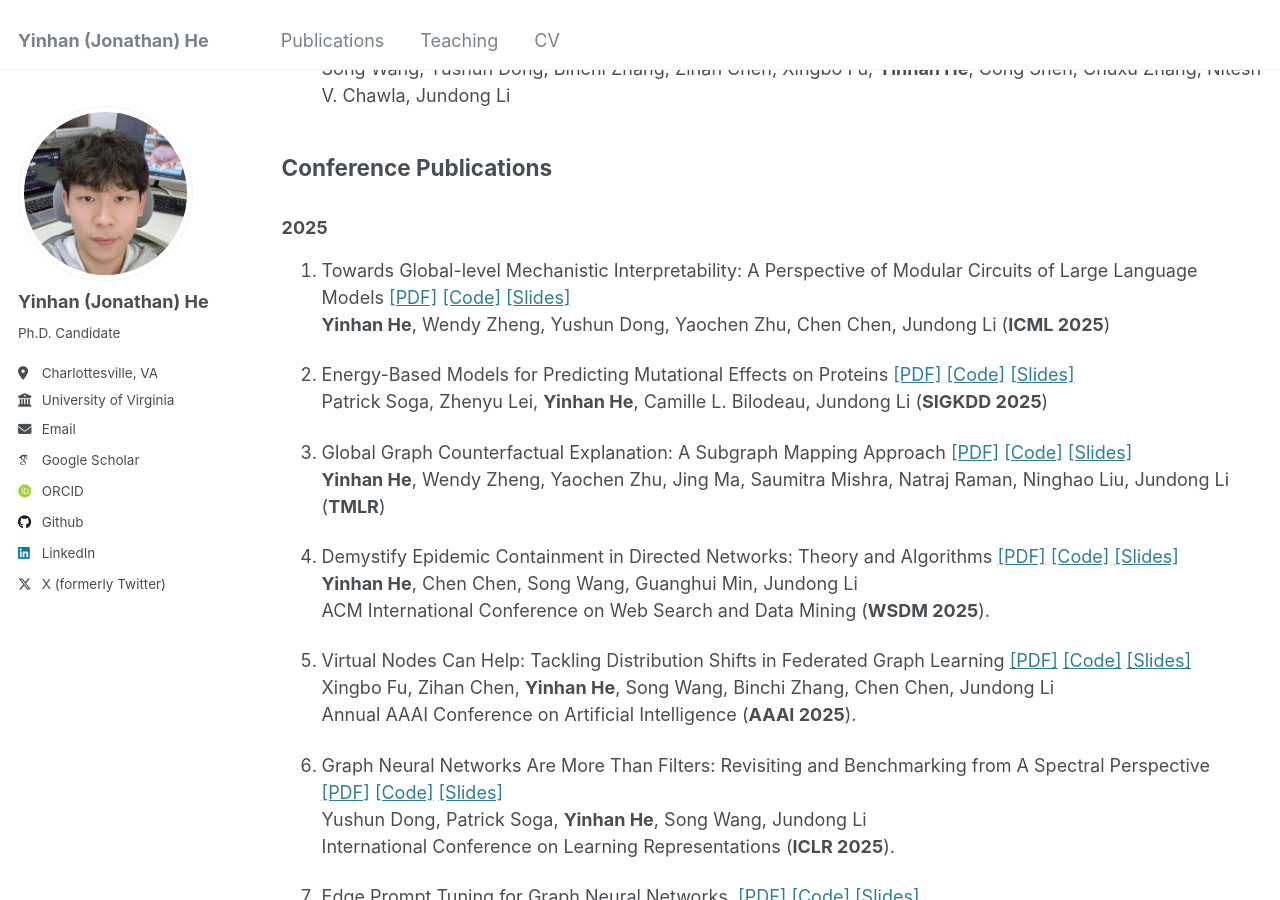
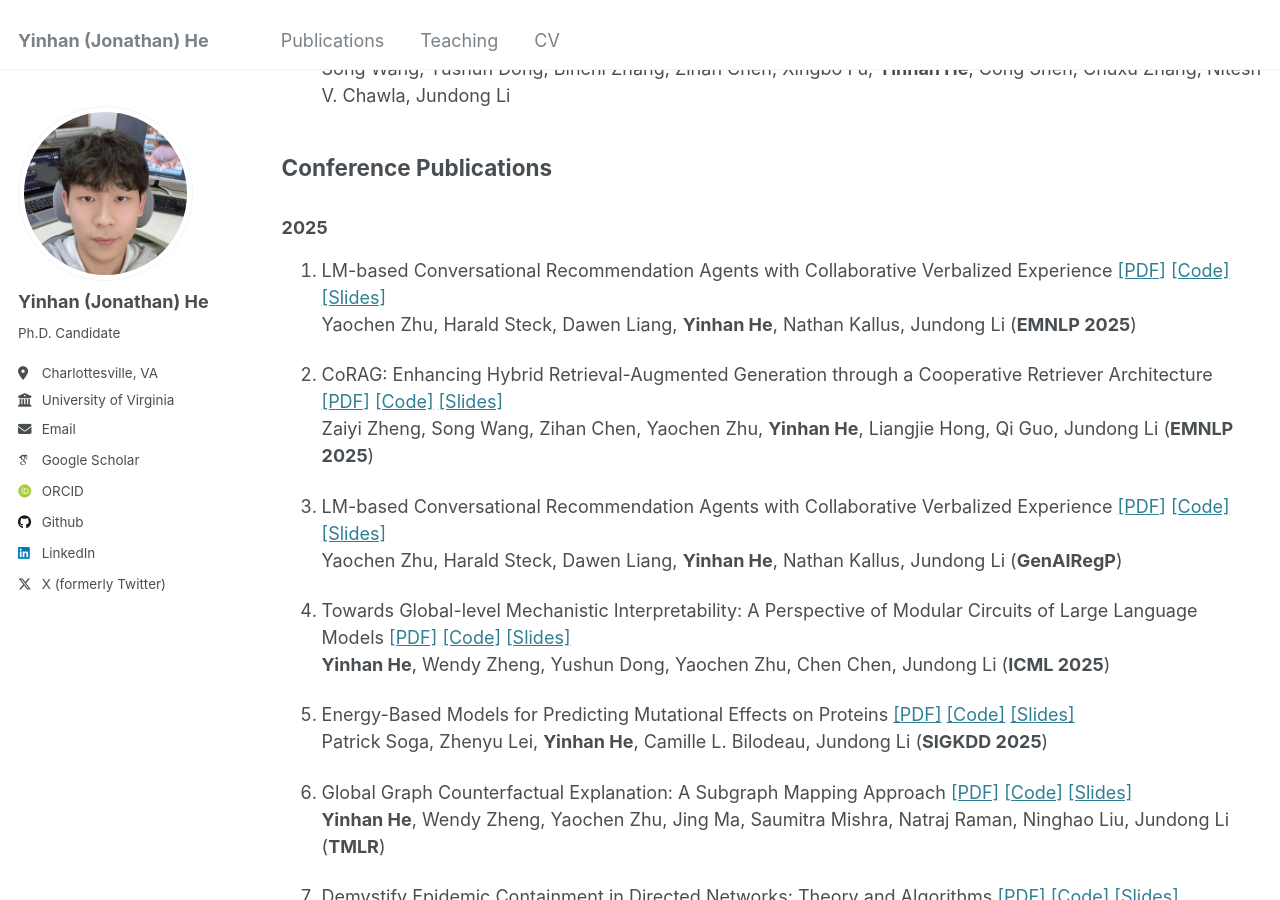
Before and after one commit to YinhanHe123/YinhanHe123.github.io, a Jekyll site: the page built from _pages/publications.md, in a window 1280 px wide and 900 px high, scrolled down 394 px. Built offline with Jekyll 4.4.1, drawn with Linux system fonts in a browser that asks for light colours; some web fonts are replaced; a script that is not in the unit is left out.

Commit message:
Update publications.md

```diff
--- a/_pages/publications.md
+++ b/_pages/publications.md
@@ -20,29 +20,37 @@ Song Wang, Yushun Dong, Binchi Zhang, Zihan Chen, Xingbo Fu, **Yinhan He**, Cong
 
 ### 2025
 
+1. LM-based Conversational Recommendation Agents with Collaborative Verbalized Experience [[PDF]](https://yinhanhe123.github.io//publications/) [[Code]](https://yinhanhe123.github.io//publications/) [[Slides]](https://yinhanhe123.github.io//publications/)<br>
+Yaochen Zhu, Harald Steck, Dawen Liang, **Yinhan He**, Nathan Kallus, Jundong Li (**EMNLP 2025**)
 
-1. Towards Global-level Mechanistic Interpretability: A Perspective of Modular Circuits of Large Language Models [[PDF]](https://yinhanhe123.github.io//publications/) [[Code]](https://yinhanhe123.github.io//publications/) [[Slides]](https://yinhanhe123.github.io//publications/)<br>
+2. CoRAG: Enhancing Hybrid Retrieval-Augmented Generation through a Cooperative Retriever Architecture [[PDF]](https://yinhanhe123.github.io//publications/) [[Code]](https://yinhanhe123.github.io//publications/) [[Slides]](https://yinhanhe123.github.io//publications/)<br>
+Zaiyi Zheng, Song Wang, Zihan Chen, Yaochen Zhu, **Yinhan He**, Liangjie Hong, Qi Guo, Jundong Li (**EMNLP 2025**)
+
+3. LM-based Conversational Recommendation Agents with Collaborative Verbalized Experience [[PDF]](https://yinhanhe123.github.io//publications/) [[Code]](https://yinhanhe123.github.io//publications/) [[Slides]](https://yinhanhe123.github.io//publications/)<br>
+Yaochen Zhu, Harald Steck, Dawen Liang, **Yinhan He**, Nathan Kallus, Jundong Li (**GenAIRegP**)
+
+4. Towards Global-level Mechanistic Interpretability: A Perspective of Modular Circuits of Large Language Models [[PDF]](https://yinhanhe123.github.io//publications/) [[Code]](https://yinhanhe123.github.io//publications/) [[Slides]](https://yinhanhe123.github.io//publications/)<br>
 **Yinhan He**, Wendy Zheng, Yushun Dong, Yaochen Zhu, Chen Chen, Jundong Li (**ICML 2025**)
 
-2. Energy-Based Models for Predicting Mutational Effects on Proteins [[PDF]](https://yinhanhe123.github.io//publications/) [[Code]](https://yinhanhe123.github.io//publications/) [[Slides]](https://yinhanhe123.github.io//publications/)<br>
+5. Energy-Based Models for Predicting Mutational Effects on Proteins [[PDF]](https://yinhanhe123.github.io//publications/) [[Code]](https://yinhanhe123.github.io//publications/) [[Slides]](https://yinhanhe123.github.io//publications/)<br>
 Patrick Soga, Zhenyu Lei, **Yinhan He**, Camille L. Bilodeau, Jundong Li (**SIGKDD 2025**)
 
-3. Global Graph Counterfactual Explanation: A Subgraph Mapping Approach [[PDF]](https://yinhanhe123.github.io//publications/) [[Code]](https://yinhanhe123.github.io//publications/) [[Slides]](https://yinhanhe123.github.io//publications/)<br>
+6. Global Graph Counterfactual Explanation: A Subgraph Mapping Approach [[PDF]](https://yinhanhe123.github.io//publications/) [[Code]](https://yinhanhe123.github.io//publications/) [[Slides]](https://yinhanhe123.github.io//publications/)<br>
 **Yinhan He**, Wendy Zheng, Yaochen Zhu, Jing Ma, Saumitra Mishra, Natraj Raman, Ninghao Liu, Jundong Li (**TMLR**)
 
-4. Demystify Epidemic Containment in Directed Networks: Theory and Algorithms [[PDF]](https://yinhanhe123.github.io//publications/) [[Code]](https://yinhanhe123.github.io//publications/) [[Slides]](https://yinhanhe123.github.io//publications/)<br>
+7. Demystify Epidemic Containment in Directed Networks: Theory and Algorithms [[PDF]](https://yinhanhe123.github.io//publications/) [[Code]](https://yinhanhe123.github.io//publications/) [[Slides]](https://yinhanhe123.github.io//publications/)<br>
 **Yinhan He**, Chen Chen, Song Wang, Guanghui Min, Jundong Li<br>
 ACM International Conference on Web Search and Data Mining (**WSDM 2025**).
 
-5. Virtual Nodes Can Help: Tackling Distribution Shifts in Federated Graph Learning [[PDF]](https://yinhanhe123.github.io//publications/) [[Code]](https://yinhanhe123.github.io//publications/) [[Slides]](https://yinhanhe123.github.io//publications/)<br>
+8. Virtual Nodes Can Help: Tackling Distribution Shifts in Federated Graph Learning [[PDF]](https://yinhanhe123.github.io//publications/) [[Code]](https://yinhanhe123.github.io//publications/) [[Slides]](https://yinhanhe123.github.io//publications/)<br>
 Xingbo Fu, Zihan Chen, **Yinhan He**, Song Wang, Binchi Zhang, Chen Chen, Jundong Li<br>
 Annual AAAI Conference on Artificial Intelligence (**AAAI 2025**).
 
-6. Graph Neural Networks Are More Than Filters: Revisiting and Benchmarking from A Spectral Perspective [[PDF]](https://arxiv.org/abs/2412.07188) [[Code]](https://yinhanhe123.github.io//publications/) [[Slides]](https://yinhanhe123.github.io//publications/)<br>
+9. Graph Neural Networks Are More Than Filters: Revisiting and Benchmarking from A Spectral Perspective [[PDF]](https://arxiv.org/abs/2412.07188) [[Code]](https://yinhanhe123.github.io//publications/) [[Slides]](https://yinhanhe123.github.io//publications/)<br>
 Yushun Dong, Patrick Soga, **Yinhan He**, Song Wang, Jundong Li<br>
 International Conference on Learning Representations (**ICLR 2025**).
 
-7. Edge Prompt Tuning for Graph Neural Networks. [[PDF]](https://yinhanhe123.github.io//publications/) [[Code]](https://yinhanhe123.github.io//publications/) [[Slides]](https://yinhanhe123.github.io//publications/)<br>
+10. Edge Prompt Tuning for Graph Neural Networks. [[PDF]](https://yinhanhe123.github.io//publications/) [[Code]](https://yinhanhe123.github.io//publications/) [[Slides]](https://yinhanhe123.github.io//publications/)<br>
 Xingbo Fu, **Yinhan He**, Jundong Li<br>
 International Conference on Learning Representations (**ICLR 2025**).
 
```
